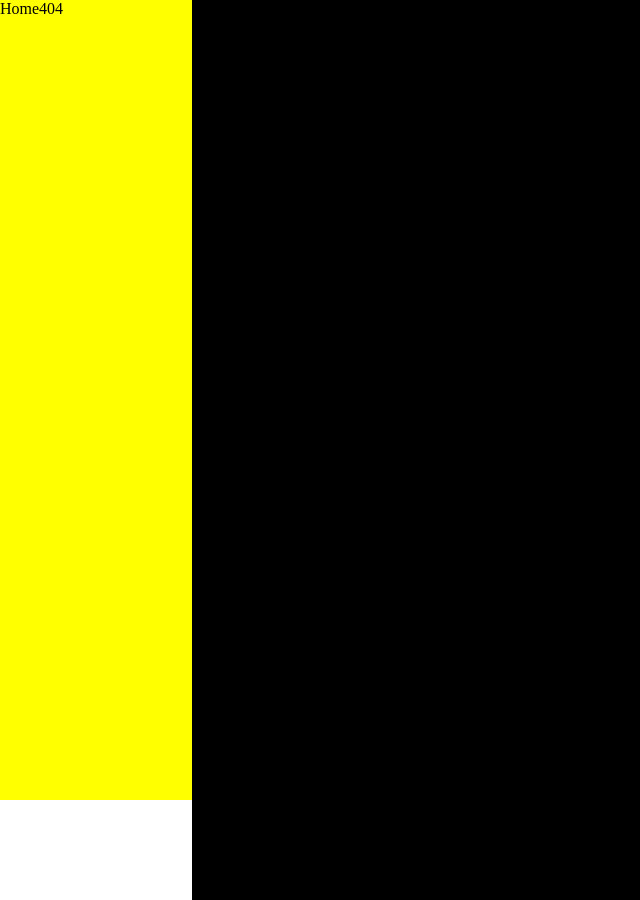
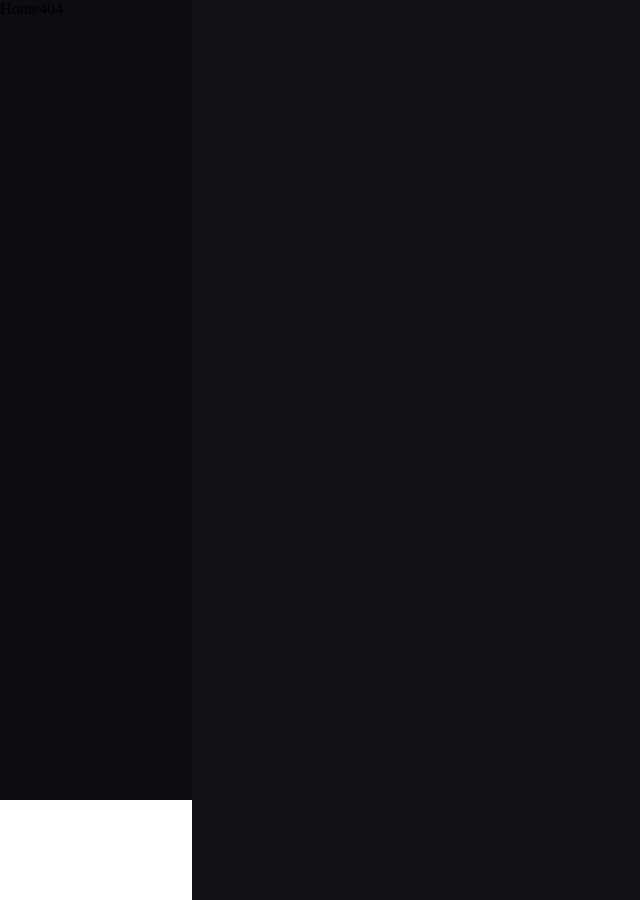
Before and after one commit to theClassBoard/theClassBoardViews, a React (Create React App) app: page / in a window 1280 px wide. Shown: the whole page, without its empty margins (0-640 px from the left). Built offline with nearby package versions, Linux system fonts and the light colour scheme.

Commit message:
Added color palette

```diff
--- a/src/Common/Navigation/Navigation.styled.ts
+++ b/src/Common/Navigation/Navigation.styled.ts
@@ -1,8 +1,9 @@
 import styled from 'styled-components'
+import { coloPaletteDark } from '../../frontend.config'
 
 export const SideMenuContainer = styled.header`
     width: 15%;
-    background-color: yellow;
+    background-color:${coloPaletteDark[3]};
     height: 100vh;
     position: sticky;
     top: 0;
--- a/src/Pages/Home/Home.tsx
+++ b/src/Pages/Home/Home.tsx
@@ -1,7 +1,8 @@
+import { coloPaletteDark } from "../../frontend.config"
 
 const Home = () => {
   return (
-    <div style={{height: '1000px', backgroundColor:'black', width: '85%'}}>Home</div>
+    <div style={{height: '1000px', backgroundColor:`${coloPaletteDark[2]}`, width: '85%'}}>Home</div>
   )
 }
 
--- /dev/null
+++ b/src/frontend.config.ts
@@ -0,0 +1,9 @@
+
+//Color palettes
+export const coloPaletteDark = {
+    1: "#1d1d29",
+    2: "#111118",
+    3: "#0c0c11",
+    4: "#0a0a0d",
+    5: "#050506"
+}
```
